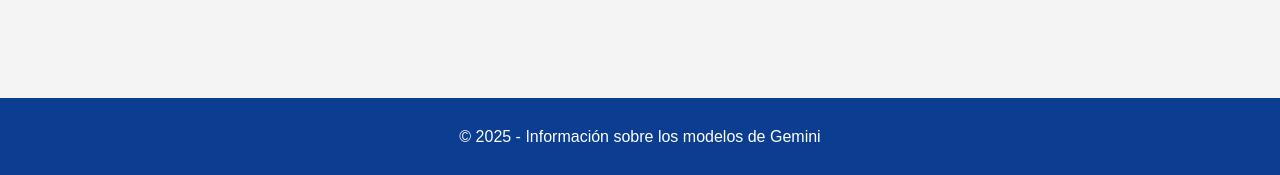
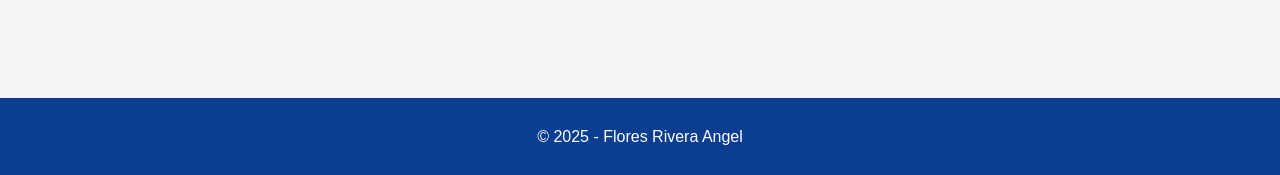
Before and after one commit to AngelFlores15/Gemini, a plain HTML site: page index.html in a window 1280 px wide. Shown: the part 2026-2201 px from the top of the page. Drawn offline with Linux system fonts and the light colour scheme.

Commit message:
index.html

```diff
--- a/index.html
+++ b/index.html
@@ -83,7 +83,7 @@
   </main>
 
   <footer>
-    <p>&copy; 2025 - Información sobre los modelos de Gemini</p>
+    <p>&copy; 2025 - Flores Rivera Angel</p>
   </footer>
 </body>
 </html>
```
